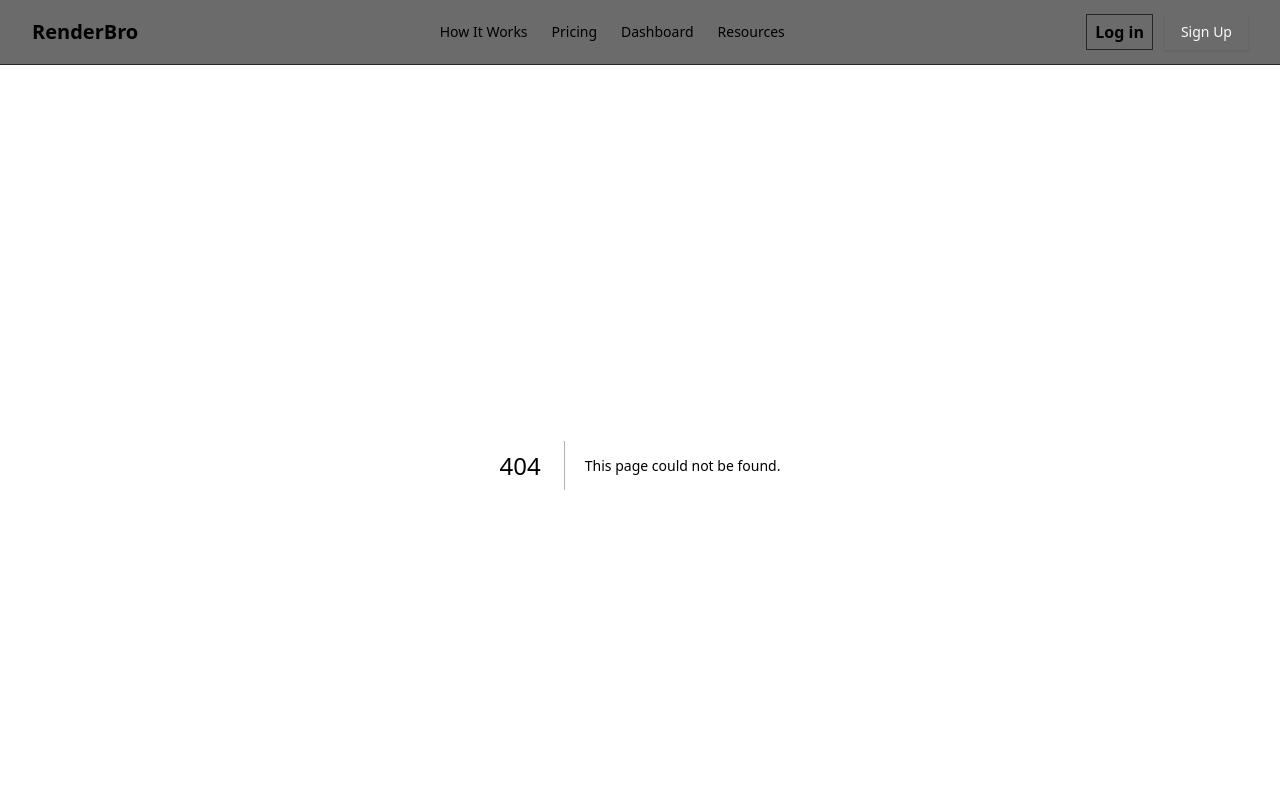
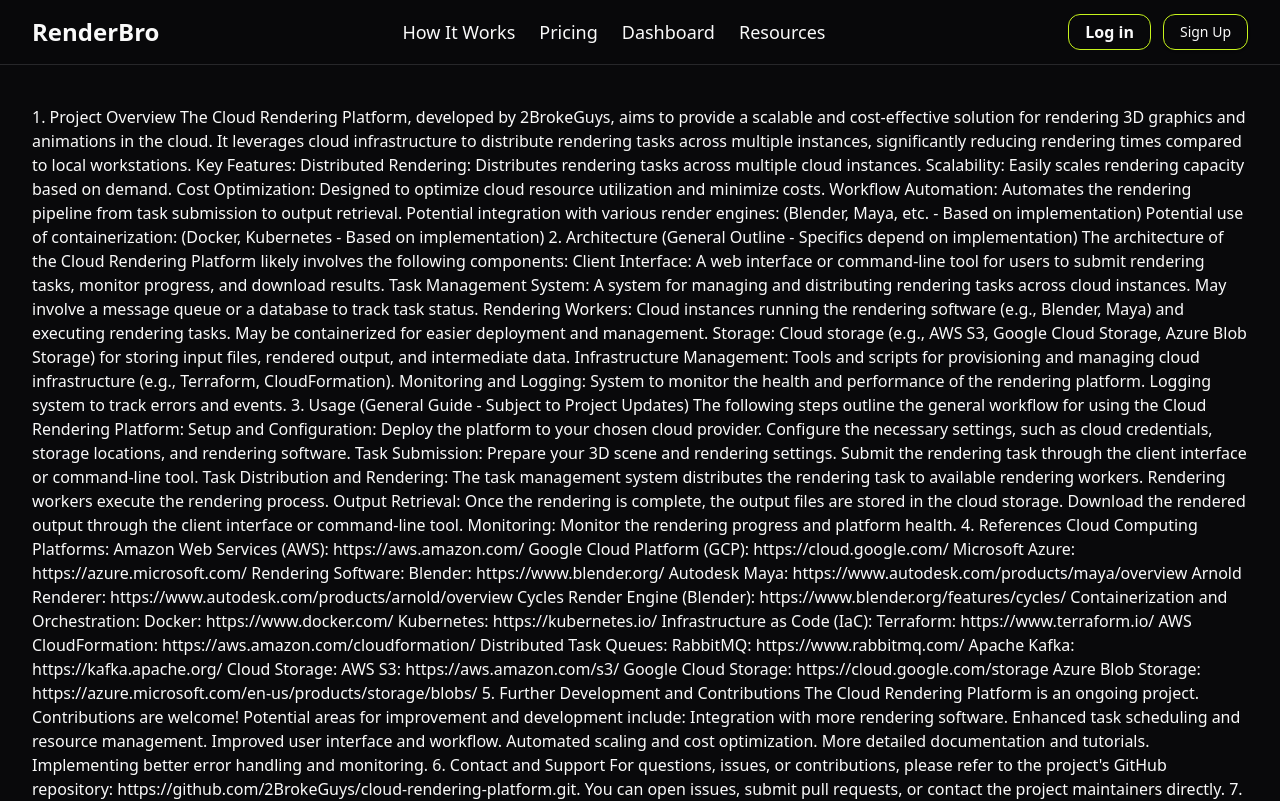
Before and after one commit to 2BrokeGuys/rendering-frontend, a Next.js app in the folder frontend/: page /resources in a window 1280 px wide. Before the commit this address had no page. Shown: the top 801 px of the page. Built offline with nearby package versions, Linux system fonts and the light colour scheme; a web font is replaced by a local one.

Commit message:
minor change in page routes

```diff
--- a/frontend/app/about/page.tsx
+++ b/frontend/app/about/page.tsx
@@ -55,7 +55,7 @@
               </div>
 
               <div className="mt-16 text-center">
-                <Link href="/main" className='flex justify-center items-center gap-2 border border-slate-300 rounded-xl p-4'>
+                <Link href="/main" className='flex justify-center items-center gap-2 border border-lime rounded-xl p-4'>
                   Try It Now
                   <ArrowRight className="size-5" />
                 </Link>
--- a/frontend/app/main/page.tsx
+++ b/frontend/app/main/page.tsx
@@ -36,7 +36,7 @@
   return (
     <div className='max-w-screen-xl flex flex-col justify-center items-center h-screen min-w-full'>
 
-        <div className="text-center space-y-4">
+        <div className="text-center space-y-4 flex flex-col min-w-fit max-w-screen-lg">
           <h1 className="text-4xl font-bold tracking-tight">3D Model Renderer</h1>
           <p className="text-lg text-muted-foreground max-w-2xl mx-auto">
             Upload your 3D models and create stunning renders with our advanced rendering engine.
@@ -49,7 +49,7 @@
 
         {selectedFile && (
             <div className="grid grid-cols-1 lg:grid-cols-3 gap-6">
-            <div className="lg:col-span-2 space-y-6">
+            <div className="lg:col-span-2 space-y-6 max-w-screen-xl min-w-full">
               <div className="preview-container">
                 <ModelPreview file={selectedFile} />
               </div>
--- a/frontend/app/page.tsx
+++ b/frontend/app/page.tsx
@@ -64,9 +64,9 @@
             </div>
 
             <div className="container flex justify-center items-center max-w-screen-xl min-w-full my-8">
-              <div className="rounded-xl border border-slate-300 bg-gradient-to-r from-primary/20 via-primary/10 to-background p-8 md:p-12 lg:p-16 relative overflow-hidden">
+              <div className="rounded-xl border bg-gradient-to-r from-primary/20 via-primary/10 to-background p-8 md:p-12 lg:p-16 relative overflow-hidden">
                 <div className="absolute top-0 right-0 -mt-16 -mr-16 size-64 rounded-full bg-primary/10 blur-3xl" />
-                <div className="relative z-10 max-w-screen-lg">
+                <div className="relative z-10 max-w-screen-xl">
                   <h2 className="text-3xl md:text-4xl font-bold mb-4">Ready to transform your rendering workflow?</h2>
                   <p className="text-xl text-muted-foreground mb-8">
                     Join thousands of artists and studios who have already accelerated their creative process with
--- a/frontend/app/pricing/page.tsx
+++ b/frontend/app/pricing/page.tsx
@@ -2,7 +2,7 @@
 
 import { Button } from "@/components/ui/button";
 import { Switch } from "@/components/ui/switch";
-import { Badge, CheckCircle } from "lucide-react";
+import { CheckCircle } from "lucide-react";
 import { useState } from "react";
 
 export default function Pricing() {
@@ -80,11 +80,10 @@
 ].map((plan, i) => (
     <div
     key={i}
-    className={`relative rounded-lg border ${plan.popular ? "border-primary shadow-lg" : ""} bg-background`}
+    className={`relative rounded-xl border ${plan.popular ? "border-primary shadow-lg" : ""} bg-background `}
     >
           {plan.popular && (
               <div className="absolute top-0 right-0 transform translate-x-2 -translate-y-2">
-              <Badge className="px-3 py-1 bg-primary text-primary-foreground">Most Popular</Badge>
             </div>
           )}
           <div className="p-6 space-y-6">
@@ -104,7 +103,7 @@
                 </li>
               ))}
             </ul>
-            <Button className="w-full" variant={plan.popular ? "default" : "outline"}>
+            <Button className="w-full border-lime" variant={plan.popular ? "default" : "outline"}>
               {plan.cta}
             </Button>
           </div>
@@ -120,7 +119,7 @@
             Contact our sales team for volume discounts and custom requirements.
           </p>
         </div>
-        <Button size="lg" variant="outline" className="min-w-[200px]">
+        <Button size="lg" variant="outline" className="min-w-[200px]  border-lime">
           Contact Sales
         </Button>
       </div>
--- /dev/null
+++ b/frontend/app/resources/page.tsx
@@ -0,0 +1,101 @@
+import React from 'react'
+
+export default function Page() {
+  return (
+    <div className='flex flex-col container max-w-screen-xl justify-center items-center h-screen min-w-full'>
+        1. Project Overview
+
+The Cloud Rendering Platform, developed by 2BrokeGuys, aims to provide a scalable and cost-effective solution for rendering 3D graphics and animations in the cloud. It leverages cloud infrastructure to distribute rendering tasks across multiple instances, significantly reducing rendering times compared to local workstations.
+
+Key Features:
+
+Distributed Rendering: Distributes rendering tasks across multiple cloud instances.
+Scalability: Easily scales rendering capacity based on demand.
+Cost Optimization: Designed to optimize cloud resource utilization and minimize costs.
+Workflow Automation: Automates the rendering pipeline from task submission to output retrieval.
+Potential integration with various render engines: (Blender, Maya, etc. - Based on implementation)
+Potential use of containerization: (Docker, Kubernetes - Based on implementation)
+2. Architecture (General Outline - Specifics depend on implementation)
+
+The architecture of the Cloud Rendering Platform likely involves the following components:
+
+Client Interface:
+A web interface or command-line tool for users to submit rendering tasks, monitor progress, and download results.
+Task Management System:
+A system for managing and distributing rendering tasks across cloud instances.
+May involve a message queue or a database to track task status.
+Rendering Workers:
+Cloud instances running the rendering software (e.g., Blender, Maya) and executing rendering tasks.
+May be containerized for easier deployment and management.
+Storage:
+Cloud storage (e.g., AWS S3, Google Cloud Storage, Azure Blob Storage) for storing input files, rendered output, and intermediate data.
+Infrastructure Management:
+Tools and scripts for provisioning and managing cloud infrastructure (e.g., Terraform, CloudFormation).
+Monitoring and Logging:
+System to monitor the health and performance of the rendering platform.
+Logging system to track errors and events.
+3. Usage (General Guide - Subject to Project Updates)
+
+The following steps outline the general workflow for using the Cloud Rendering Platform:
+
+Setup and Configuration:
+Deploy the platform to your chosen cloud provider.
+Configure the necessary settings, such as cloud credentials, storage locations, and rendering software.
+Task Submission:
+Prepare your 3D scene and rendering settings.
+Submit the rendering task through the client interface or command-line tool.
+Task Distribution and Rendering:
+The task management system distributes the rendering task to available rendering workers.
+Rendering workers execute the rendering process.
+Output Retrieval:
+Once the rendering is complete, the output files are stored in the cloud storage.
+Download the rendered output through the client interface or command-line tool.
+Monitoring:
+Monitor the rendering progress and platform health.
+4. References
+
+Cloud Computing Platforms:
+Amazon Web Services (AWS): https://aws.amazon.com/
+Google Cloud Platform (GCP): https://cloud.google.com/
+Microsoft Azure: https://azure.microsoft.com/
+Rendering Software:
+Blender: https://www.blender.org/
+Autodesk Maya: https://www.autodesk.com/products/maya/overview
+Arnold Renderer: https://www.autodesk.com/products/arnold/overview
+Cycles Render Engine (Blender): https://www.blender.org/features/cycles/
+Containerization and Orchestration:
+Docker: https://www.docker.com/
+Kubernetes: https://kubernetes.io/
+Infrastructure as Code (IaC):
+Terraform: https://www.terraform.io/
+AWS CloudFormation: https://aws.amazon.com/cloudformation/
+Distributed Task Queues:
+RabbitMQ: https://www.rabbitmq.com/
+Apache Kafka: https://kafka.apache.org/
+Cloud Storage:
+AWS S3: https://aws.amazon.com/s3/
+Google Cloud Storage: https://cloud.google.com/storage
+Azure Blob Storage: https://azure.microsoft.com/en-us/products/storage/blobs/
+5. Further Development and Contributions
+
+The Cloud Rendering Platform is an ongoing project. Contributions are welcome! Potential areas for improvement and development include:
+
+Integration with more rendering software.
+Enhanced task scheduling and resource management.
+Improved user interface and workflow.
+Automated scaling and cost optimization.
+More detailed documentation and tutorials.
+Implementing better error handling and monitoring.
+6. Contact and Support
+
+For questions, issues, or contributions, please refer to the project&apos;s GitHub repository: https://github.com/2BrokeGuys/cloud-rendering-platform.git. You can open issues, submit pull requests, or contact the project maintainers directly.
+
+7. License
+
+Please refer to the project&apos;s LICENSE file for information about the licensing terms.
+
+
+
+    </div>
+  )
+}
--- a/frontend/components/FileUpload.tsx
+++ b/frontend/components/FileUpload.tsx
@@ -50,7 +50,7 @@
   });
 
   return (
-    <div className="w-full max-w-2xl mx-auto">
+    <div className="w-full max-w-screen-lg mx-auto py-4">
       <div
         {...getRootProps()}
         className={`dropzone ${isDragActive ? 'active' : ''} group`}
--- a/frontend/components/Footer.tsx
+++ b/frontend/components/Footer.tsx
@@ -3,7 +3,7 @@
 
 const Footer = () => {
   return (
-    <footer className="border-t py-12 md:py-16">
+    <footer className="border-t py-12 md:py-10">
           <div className="container">
             <div className="grid grid-cols-2 md:grid-cols-4 lg:grid-cols-5 gap-8 mb-12">
               <div className="col-span-2">
--- a/frontend/components/Header.tsx
+++ b/frontend/components/Header.tsx
@@ -7,30 +7,30 @@
 const Navbar = () => {
 
   return (
-      <header className="sticky top-0 z-40 w-full border-b bg-background/95 backdrop-blur supports-[backdrop-filter]:bg-background/60">
+      <header className=" top-0 z-40 w-full border-b bg-background/95 backdrop-blur supports-[backdrop-filter]:bg-background/60">
           <div className="container flex h-16 items-center justify-between">
             <div className="flex items-center gap-2">
-              <Link href={"/"} className="text-xl font-bold">RenderBro</Link>
+              <Link href={"/"} className="text-2xl font-bold hover:text-lime">RenderBro</Link>
             </div>
             <nav className="hidden md:flex items-center gap-6">
-              <Link href="/about" className="text-sm font-medium  hover:translate-y-1/4">
+              <Link href="/about" className="text-lg font-medium hover:text-lime ">
                 How It Works
               </Link>
-              <Link href="/pricing" className="text-sm font-medium  hover:translate-y-1/4">
+              <Link href="/pricing" className="text-lg font-medium hover:text-lime ">
                 Pricing
               </Link>
-              <Link href="/dashboard" className="text-sm font-medium  hover:translate-y-1/4">
+              <Link href="/dashboard" className="text-lg font-medium hover:text-lime ">
                 Dashboard
               </Link>
-              <Link href="#resources" className="text-sm font-medium  hover:translate-y-1/4">
+              <Link href="/resources" className="text-lg font-medium hover:text-lime ">
                 Resources
               </Link>
             </nav>
 
               <div className="hidden md:flex gap-3">
-                <Link href={"/login"} className="border rounded-md  min-w-fit px-2 items-center flex font-semibold">Log in
+                <Link href={"/login"} className="border rounded-xl  min-w-fit px-4 items-center flex font-semibold border-lime hover:text-black hover:font-semibold hover:bg-lime">Log in
                 </Link>
-                <Button>Sign Up</Button>
+                <Button className="border border-lime rounded-xl  hover:text-black hover:font-semibold hover:bg-lime">Sign Up</Button>
               </div>
           </div>
         </header>
--- a/frontend/components/HeroSection.tsx
+++ b/frontend/components/HeroSection.tsx
@@ -17,7 +17,7 @@
         <h1 className="text-4xl sm:text-5xl md:text-6xl font-bold mb-4">Welcome to RenderBro</h1>
         <p className="text-lg sm:text-xl md:text-2xl mb-8">Experience lightning-fast rendering for your projects</p>
         <Link href={"/main"}>
-        <button className="bg-lime hover:bg-darklime hover:text-black text-black font-bold py-2 px-4 rounded-full transition duration-300 text-sm sm:text-base">
+        <button className="bg-lime hover:bg-darklime hover:text-black text-black font-bold py-2 px-4 rounded-xl transition duration-300 text-sm sm:text-base">
           Get Started
         </button>
         </Link>
```
Also changed, not shown: frontend/app/buy/page.tsx (renamed from frontend/buy/page.tsx).
